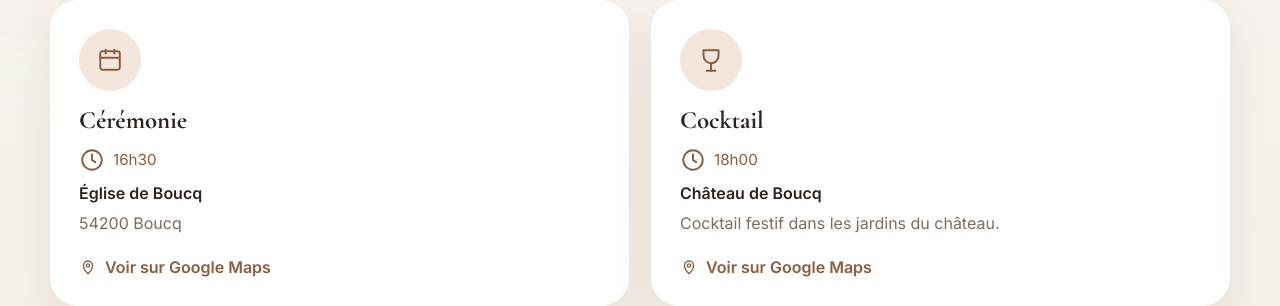
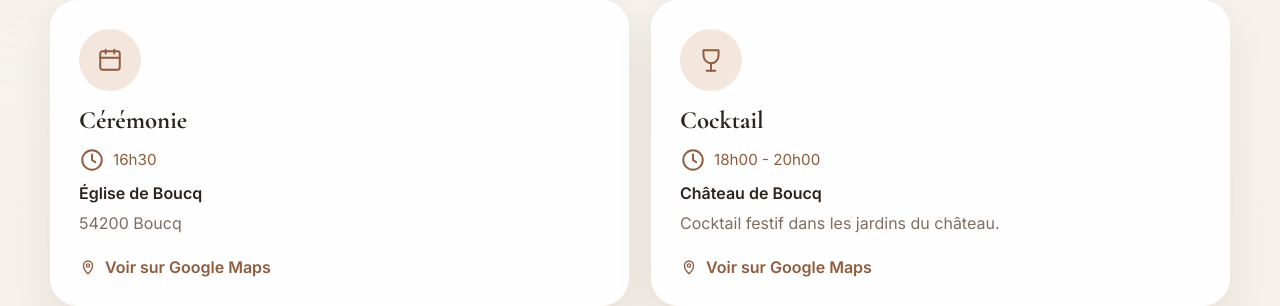
Before and after one commit to VinceM0108/Faire-part-Alison-Vincent, a React (Vite) app: page / in a window 1280 px wide. Shown: the part 1060-1366 px from the top of the page. Built offline with nearby package versions, Linux system fonts and the light colour scheme; no server answers.

Commit message:
Add files via upload

```diff
--- a/src/App.jsx
+++ b/src/App.jsx
@@ -20,7 +20,7 @@ const WEDDING = {
   ceremonyAddress: '54200 Boucq',
   mapsCeremonyUrl: 'https://maps.google.com/?q=Eglise+de+Boucq',
 
-  cocktailTime: '18h00',
+  cocktailTime: '18h00 - 20h00',
   cocktailPlace: 'Château de Boucq',
   cocktailDetails: 'Cocktail festif dans les jardins du château.',
   mapsReceptionUrl: 'https://maps.google.com/?q=Chateau+de+Boucq',
```
